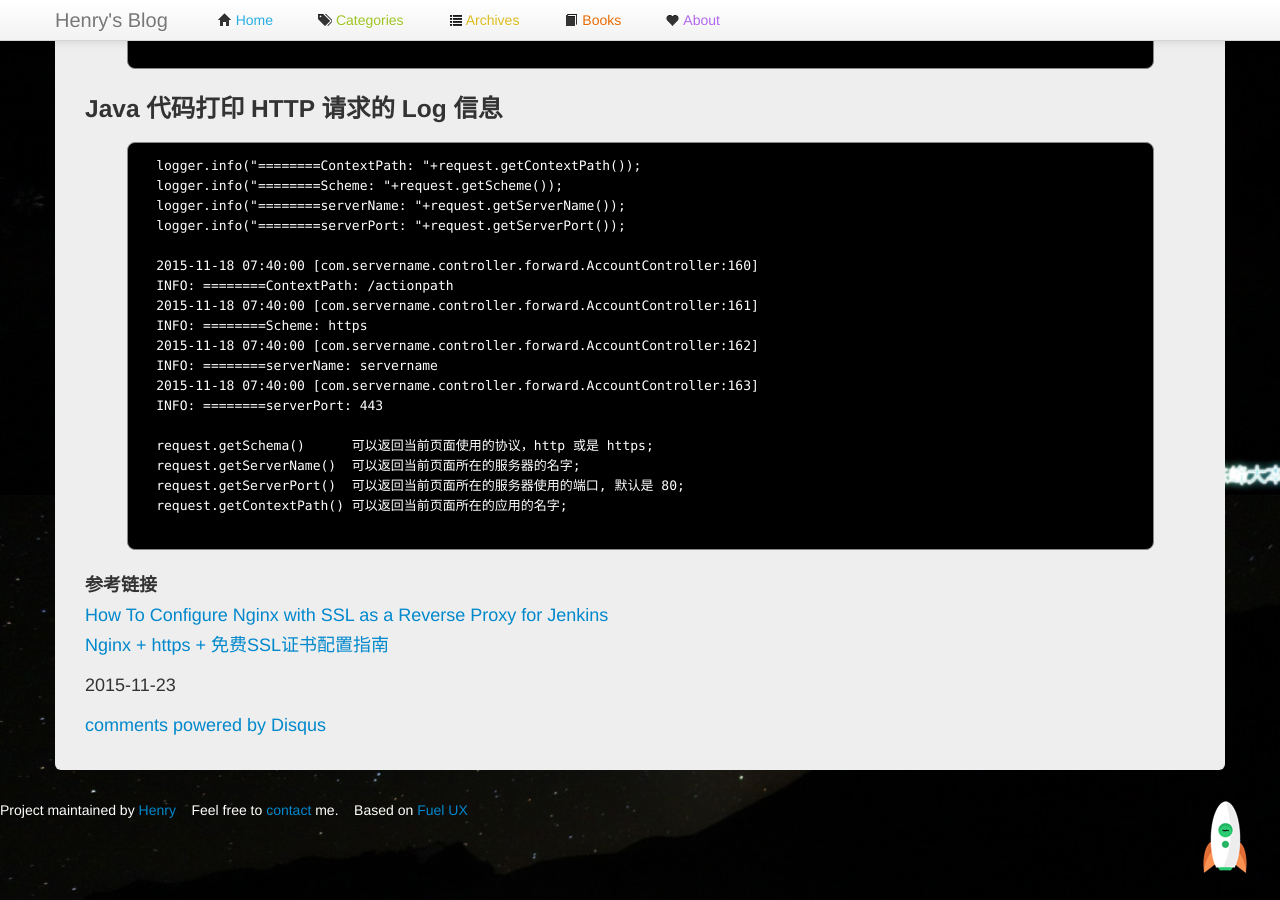
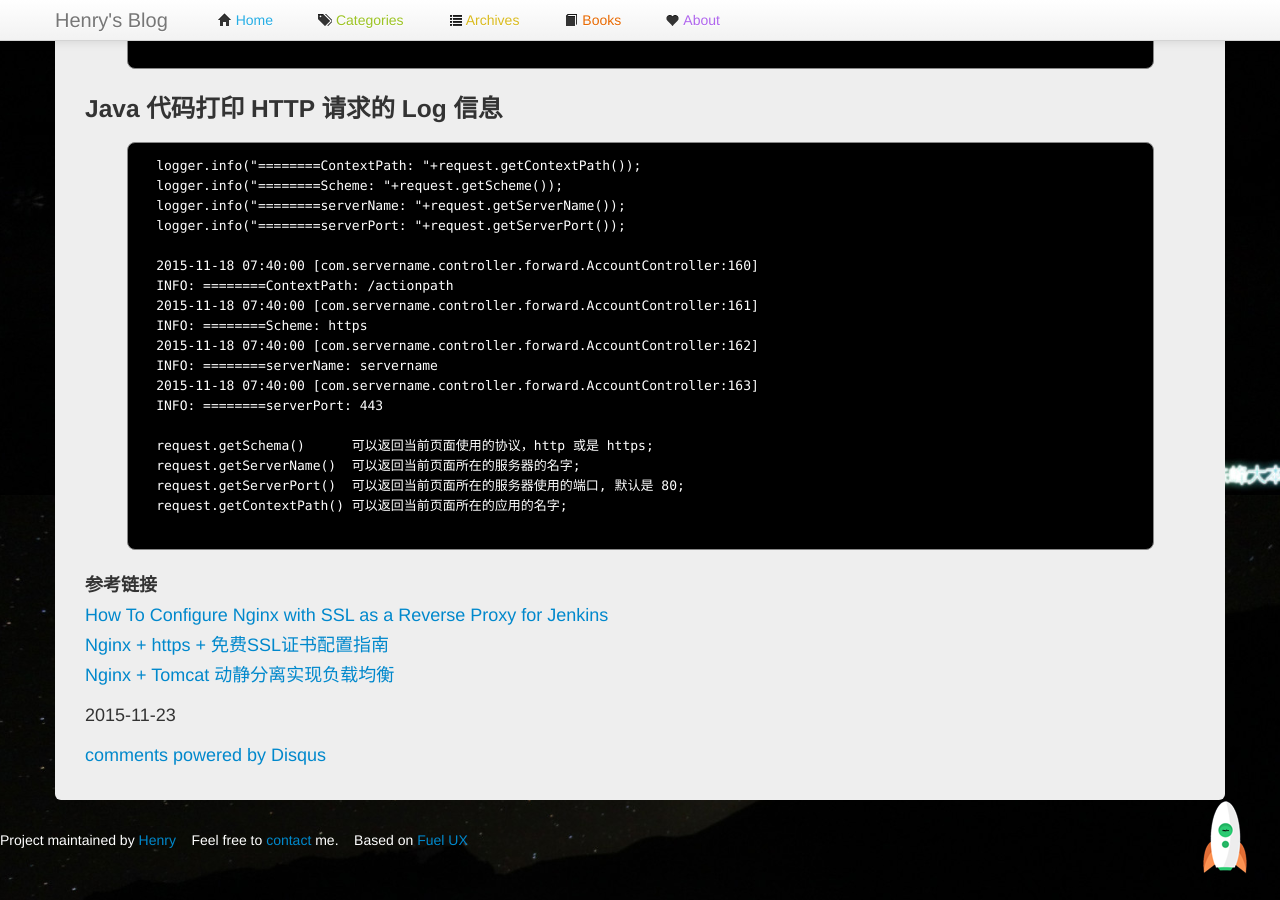
Before and after one commit to manageyp/manageyp.github.com, a Jekyll site: the page built from _posts/2015-11-23-how-to-configure-nginx-with-ssl-as-a-reverse-proxy-for-jetty.html, in a window 1280 px wide and 900 px high, scrolled down 2205 px. Built offline with Jekyll 4.4.1, drawn with Linux system fonts in a browser that asks for light colours; comment, search, counter and statistics services are not loaded; before the commit the page ends 3075 px from its top, so only the background shows below that.

Commit message:
[Change] how-to-configure-nginx-with-ssl-as-a-reverse-proxy-for-jetty

```diff
--- a/_posts/2015-11-23-how-to-configure-nginx-with-ssl-as-a-reverse-proxy-for-jetty.html
+++ b/_posts/2015-11-23-how-to-configure-nginx-with-ssl-as-a-reverse-proxy-for-jetty.html
@@ -152,5 +152,6 @@ StartSSL，国外的一家 CA 机构，支持大部分主流的浏览器，Firef
   <b>参考链接</b><br />
   <a href="https://www.digitalocean.com/community/tutorials/how-to-configure-nginx-with-ssl-as-a-reverse-proxy-for-jenkins
 " target="_blank">How To Configure Nginx with SSL as a Reverse Proxy for Jenkins</a><br />
-  <a href="http://www.21andy.com/new/20100224/1714.html" target="_blank">Nginx + https + 免费SSL证书配置指南</a>
+  <a href="http://www.21andy.com/new/20100224/1714.html" target="_blank">Nginx + https + 免费SSL证书配置指南</a><br />
+  <a href="http://www.cnblogs.com/wunaozai/p/5001742.html" target="_blank">Nginx + Tomcat 动静分离实现负载均衡</a>
 </p>
```
